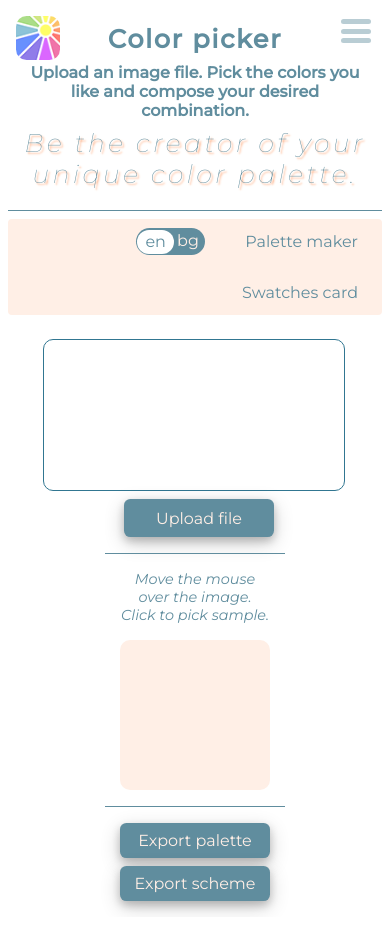
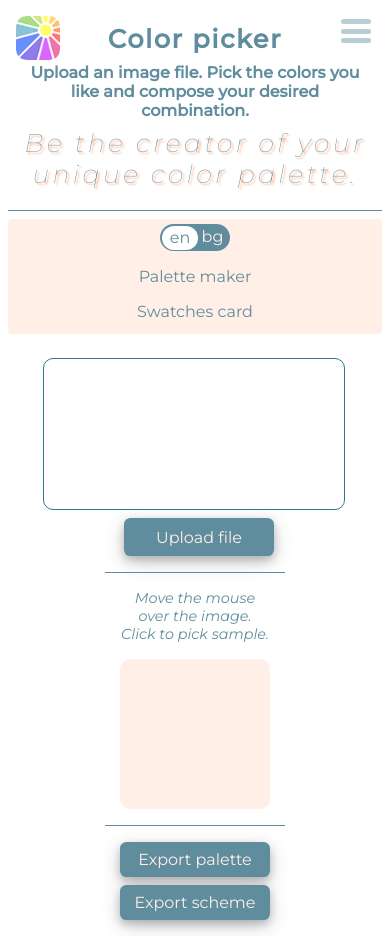
Before and after one commit to MiglenaPencheva/color-palettes-react, a React (Create React App) app: page /color-picker in a window 390 px wide. Built offline with nearby package versions, Linux system fonts and the light colour scheme; no server answers.

Commit message:
navbar fixed

```diff
--- a/public/styles/03-components/colorPicker.css
+++ b/public/styles/03-components/colorPicker.css
@@ -13,20 +13,27 @@
     padding: 0.3rem 1rem;
     display: flex;
     flex-wrap: wrap;
-    justify-content: flex-end;
+    justify-content: space-between;
     align-items: center;
     gap: 1rem;
     background-color: var(--vermilion-white);
     border-radius: 4px;
 }
 
-.picker__navbar a {
+.picker__navbar--links {
+    display: flex;
+    flex-wrap: wrap;
+    justify-content: flex-end;
+    align-items: center;
+    gap: 1rem;
+}
+.picker__navbar--links a {
     padding: 0.5rem;
     cursor: pointer;
     border: none;
 }
 
-.picker__navbar a:hover {
+.picker__navbar--links a:hover {
     font-weight: 400;
     opacity: 0.6;
 }
@@ -334,6 +341,14 @@ hr {
 
 
 @media (max-width: 480px) {
+    .picker__navbar {
+        flex-direction: column;
+        gap: 0.5rem;
+    }
+    .picker__navbar--links {
+        flex-direction: column;
+        gap: 0;
+    }
     #colors {
         width: 90%;
     }
--- a/src/components/ColorPickerPage/ColorPickerPage.js
+++ b/src/components/ColorPickerPage/ColorPickerPage.js
@@ -21,7 +21,7 @@ const ColorPickerPage = () => {
 
             <nav className="picker__navbar">
                 <Language />
-
+                <section className="picker__navbar--links">
                     {language.lang === 'en' ? (
                         <>
                             <NavLink to="palette-maker" className={({ isActive }) => isActive ? 'active' : ''}>Palette maker</NavLink>
@@ -33,7 +33,7 @@ const ColorPickerPage = () => {
                             <NavLink to="swatches" className={({ isActive }) => isActive ? 'active' : ''}>Цветна карта</NavLink>
                         </>
                     )}
-
+                </section>
             </nav>
 
             <Routes>
```
Lines whose indentation alone changed are shown as unchanged.
